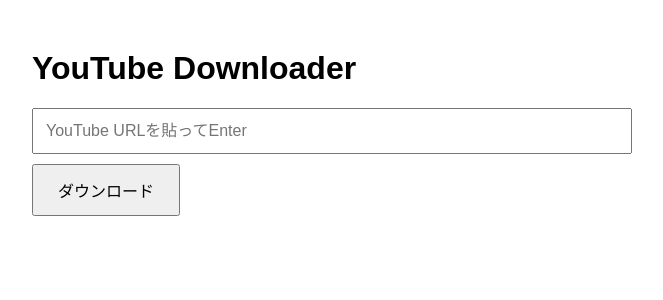
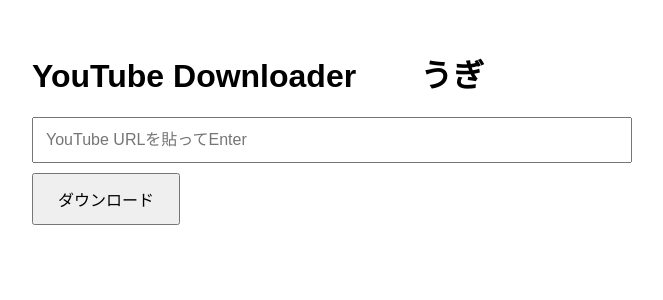
Before and after one commit to kirakiralingo-1/yt-dl-site, a Flask app: page / in a window 1280 px wide. Shown: the top 300 px of the page, without its empty margins (308-971 px from the left). Run offline with Flask 3, Linux system fonts and the light colour scheme; parts of the project's set-up code (start-up, migrations or seed data) failed here and were passed over.

Commit message:
Update index.html

```diff
--- a/templates/index.html
+++ b/templates/index.html
@@ -13,7 +13,7 @@
   </style>
 </head>
 <body>
-  <h1>YouTube Downloader</h1>
+  <h1>YouTube Downloader　　うぎ</h1>
   <input id="url" placeholder="YouTube URLを貼ってEnter">
   <button onclick="dl()">ダウンロード</button>
   <p id="msg"></p>
```
